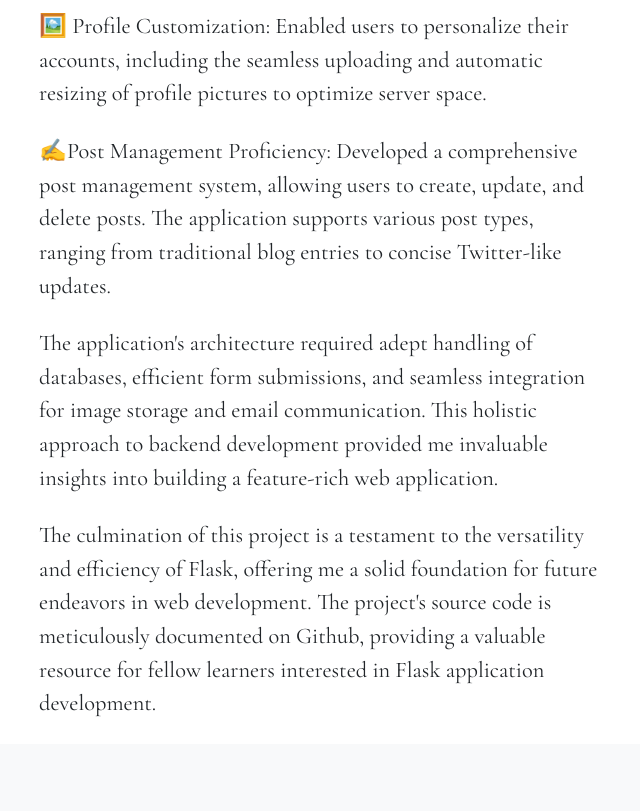
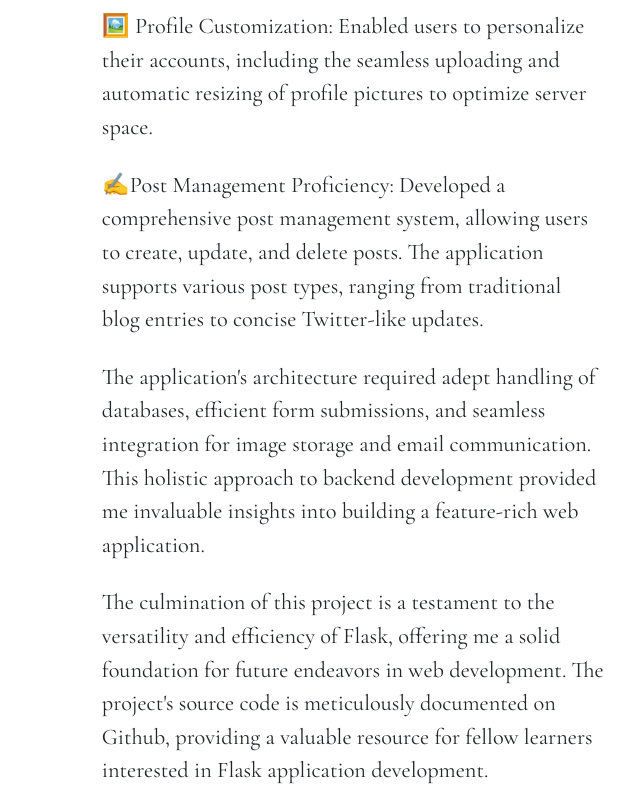
Before and after one commit to lylali/my-flask-website, a Flask app: page /projects/project-1 in a window 1280 px wide. Shown: the part 749-1560 px from the top of the page, without its empty margins (601-1241 px from the left). Before the commit the page ends 1466 px from the top, so only its background shows below. Run offline with Flask 3, Linux system fonts and the light colour scheme; some libraries are stand-ins or nearby versions.

Commit message:
update project css

```diff
--- a/static/css/project.css
+++ b/static/css/project.css
@@ -8,7 +8,7 @@
 }
 
 .wrapper{
-  width: 45%;
+  width: 40%;
 }
 
 .scroll-wrapper::-webkit-scrollbar {
```
